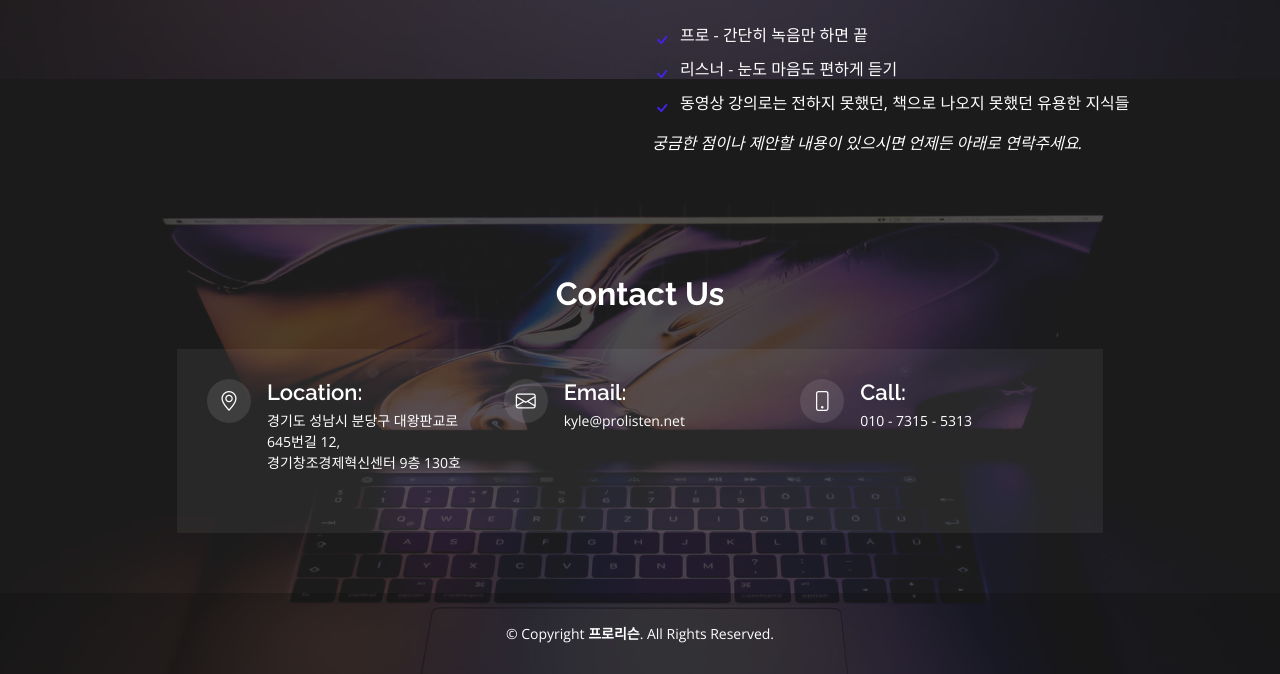
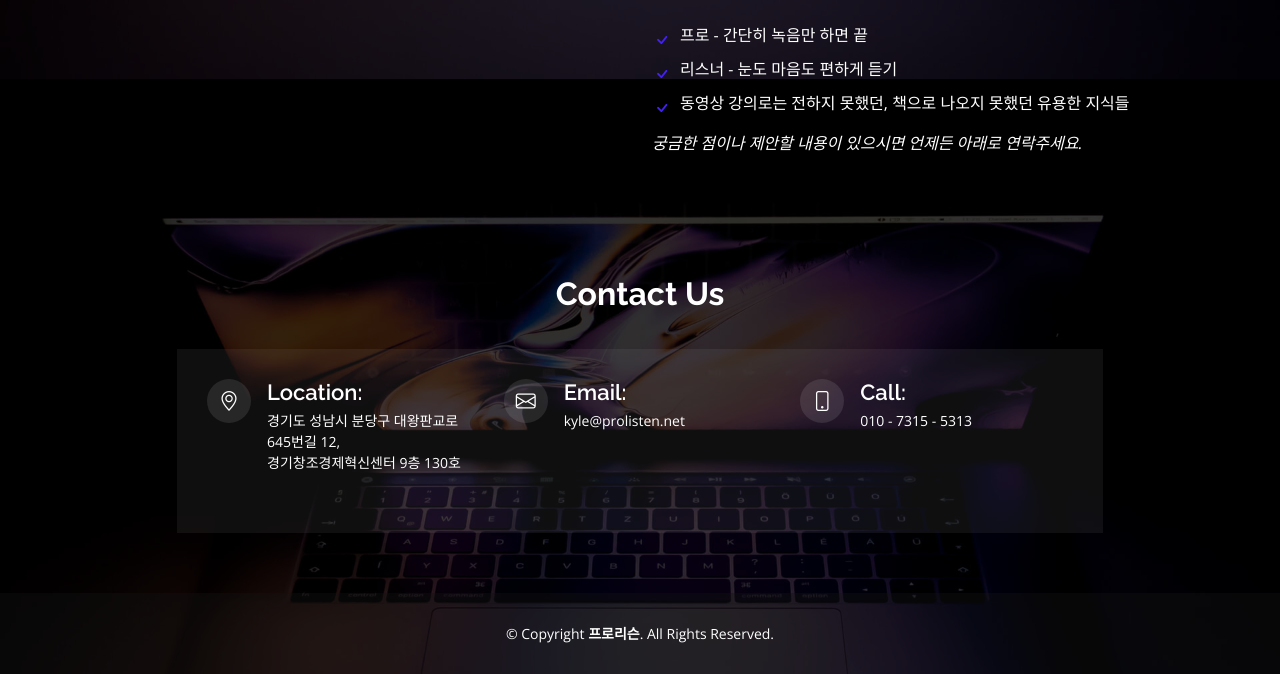
Before and after one commit to kyleryu-dev/prolisten_web, a plain HTML site: page index.html in a window 1280 px wide. Shown: the part 769-1443 px from the top of the page. Drawn offline with nearby package versions, Linux system fonts and the light colour scheme.

Commit message:
bg_update

```diff
--- a/assets/css/style.css
+++ b/assets/css/style.css
@@ -22,7 +22,7 @@ body::before {
   right: 0;
   top: 0;
   bottom: 0;
-  background: rgba(34, 34, 34, 0.8);
+  background: rgba(0, 0, 0, 0.8);
 }
 @media (min-width: 1024px) {
   body {
```
